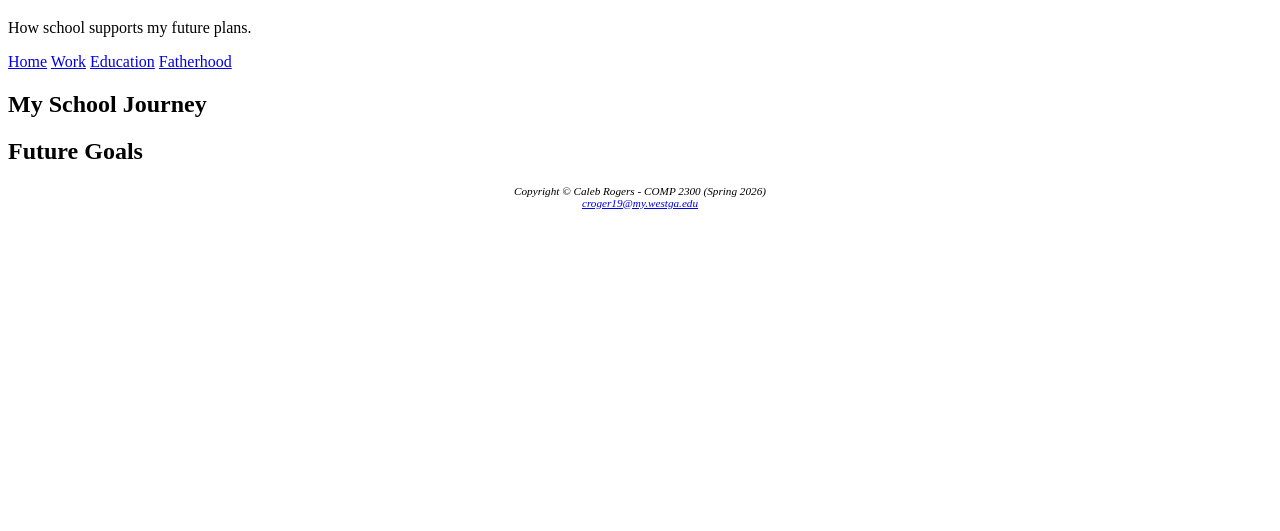
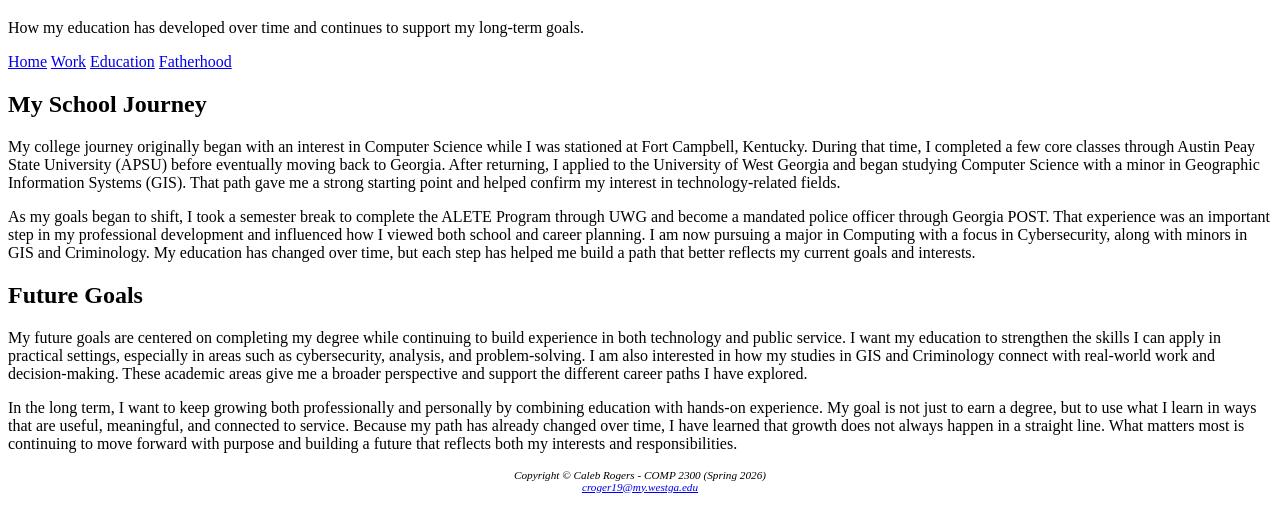
Before and after one commit to CR7443/COMP2300_Spring2026_Project2_Website, a plain HTML site: page education.html in a window 1280 px wide. Shown: the part 61-592 px from the top of the page. Drawn offline with Linux system fonts and the light colour scheme.

Commit message:
Added info to Page

```diff
--- a/education.html
+++ b/education.html
@@ -9,7 +9,7 @@
 <body>
     <header class="site-header">
         <h1>My Education and Career Goals</h1>
-        <p>How school supports my future plans.</p>
+        <p>How my education has developed over time and continues to support my long-term goals.</p>
     </header>
 
     <nav class="site-nav">
@@ -22,14 +22,14 @@
     <main>
         <section>
             <h2>My School Journey</h2>
-<!--            TODO: Education Journey-->
-            <p></p>
+            <p>My college journey originally began with an interest in Computer Science while I was stationed at Fort Campbell, Kentucky. During that time, I completed a few core classes through Austin Peay State University (APSU) before eventually moving back to Georgia. After returning, I applied to the University of West Georgia and began studying Computer Science with a minor in Geographic Information Systems (GIS). That path gave me a strong starting point and helped confirm my interest in technology-related fields.</p>
+            <p>As my goals began to shift, I took a semester break to complete the ALETE Program through UWG and become a mandated police officer through Georgia POST. That experience was an important step in my professional development and influenced how I viewed both school and career planning. I am now pursuing a major in Computing with a focus in Cybersecurity, along with minors in GIS and Criminology. My education has changed over time, but each step has helped me build a path that better reflects my current goals and interests.</p>
         </section>
 
         <section>
             <h2>Future Goals</h2>
-<!--            TODO: Goals-->
-            <p></p>
+            <p>My future goals are centered on completing my degree while continuing to build experience in both technology and public service. I want my education to strengthen the skills I can apply in practical settings, especially in areas such as cybersecurity, analysis, and problem-solving. I am also interested in how my studies in GIS and Criminology connect with real-world work and decision-making. These academic areas give me a broader perspective and support the different career paths I have explored.</p>
+            <p>In the long term, I want to keep growing both professionally and personally by combining education with hands-on experience. My goal is not just to earn a degree, but to use what I learn in ways that are useful, meaningful, and connected to service. Because my path has already changed over time, I have learned that growth does not always happen in a straight line. What matters most is continuing to move forward with purpose and building a future that reflects both my interests and responsibilities.</p>
         </section>
     </main>
 
```
